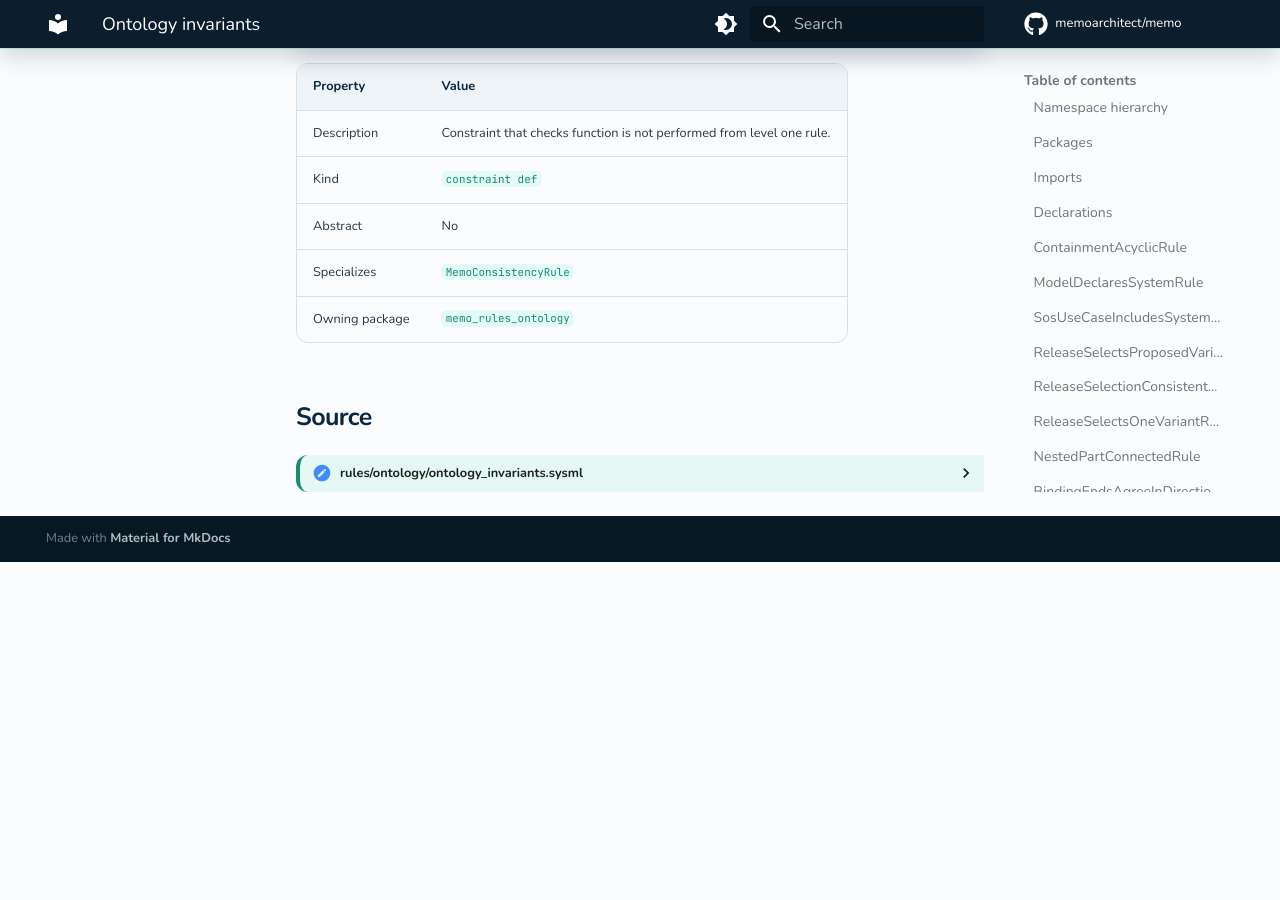
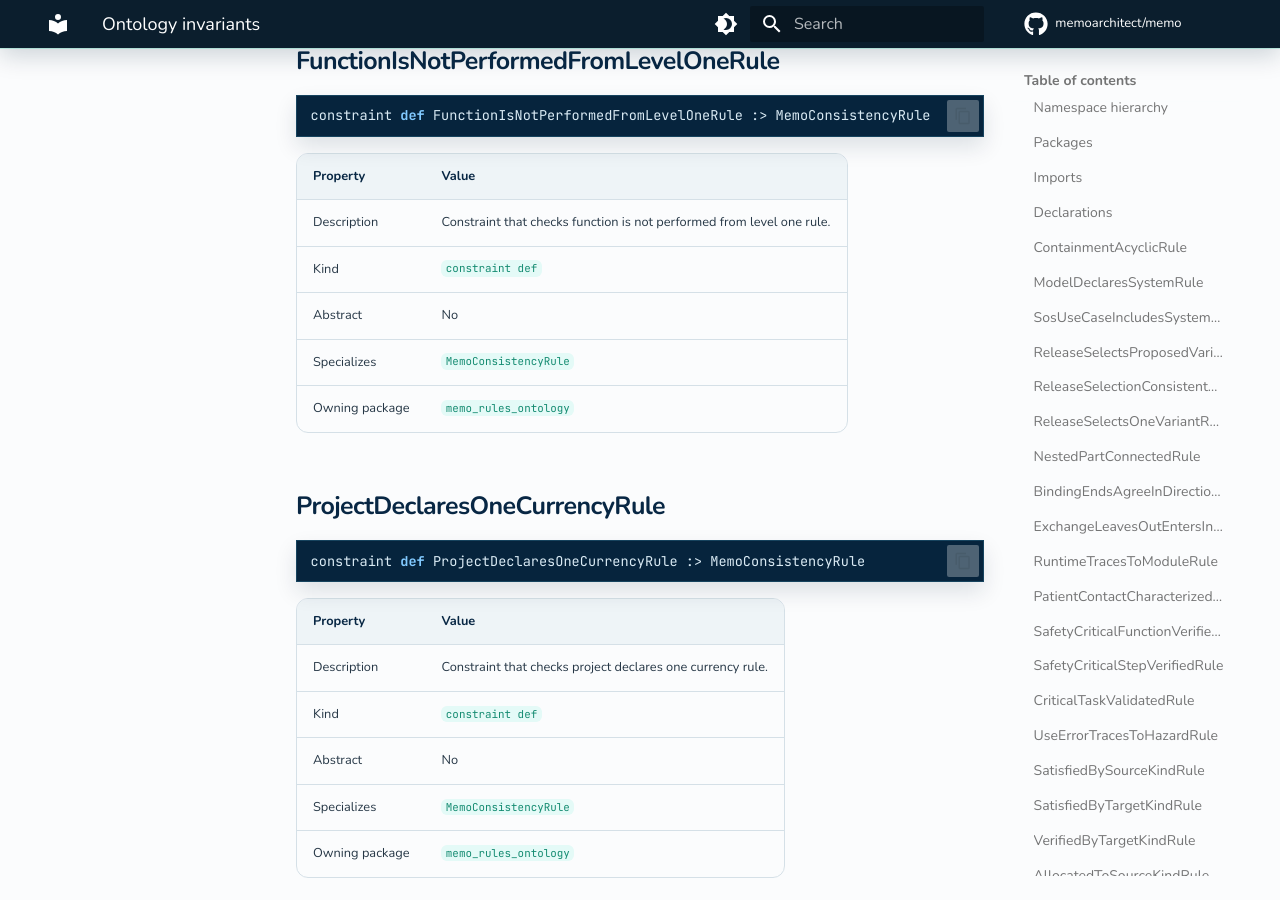
Before and after one commit to memoarchitect/memo, an MkDocs documentation site: the page built from docs/sysml-api/rules/ontology/ontology_invariants.md, in a window 1280 px wide and 900 px high, scrolled down 25198 px. Built offline with MkDocs 1.6.1 and Material for MkDocs 9.7.7, drawn with Linux system fonts in a browser that asks for light colours; comment, search, counter and statistics services are not loaded; before the commit the page ends 25760 px from its top, so only the background shows below that; some of the changed text lies outside the part shown.

Commit message:
Rule CR-ONT-098: a project declares one currency
Co-Authored-By: Claude Opus 5.5 <noreply@anthropic.com>

````diff
--- a/docs/sysml-api/rules/ontology/ontology_invariants.md
+++ b/docs/sysml-api/rules/ontology/ontology_invariants.md
@@ -80,6 +80,7 @@
 | [`RealizerOfLevelOneStepIsLevelTwoRule`](#realizeroflevelonestepisleveltworule) | `constraint def` | Constraint that checks realizer of level one step is level two rule. | `MemoConsistencyRule` |
 | [`InternalSystemActivityPerformsAFunctionRule`](#internalsystemactivityperformsafunctionrule) | `constraint def` | Constraint that checks internal system activity performs afunction rule. | `MemoConsistencyRule` |
 | [`FunctionIsNotPerformedFromLevelOneRule`](#functionisnotperformedfromlevelonerule) | `constraint def` | Constraint that checks function is not performed from level one rule. | `MemoConsistencyRule` |
+| [`ProjectDeclaresOneCurrencyRule`](#projectdeclaresonecurrencyrule) | `constraint def` | Constraint that checks project declares one currency rule. | `MemoConsistencyRule` |
 
 ## ContainmentAcyclicRule
 
@@ -735,6 +736,21 @@ constraint def FunctionIsNotPerformedFromLevelOneRule :> MemoConsistencyRule
 | Property | Value |
 | --- | --- |
 | Description | Constraint that checks function is not performed from level one rule. |
+| Kind | `constraint def` |
+| Abstract | No |
+| Specializes | `MemoConsistencyRule` |
+| Owning package | `memo_rules_ontology` |
+
+
+## ProjectDeclaresOneCurrencyRule
+
+```sysml
+constraint def ProjectDeclaresOneCurrencyRule :> MemoConsistencyRule
+```
+
+| Property | Value |
+| --- | --- |
+| Description | Constraint that checks project declares one currency rule. |
 | Kind | `constraint def` |
 | Abstract | No |
 | Specializes | `MemoConsistencyRule` |
@@ -1495,6 +1510,17 @@ constraint def FunctionIsNotPerformedFromLevelOneRule :> MemoConsistencyRule
             attribute predicateExpression = "upstream(performs)->forAll(not(conformsTo(OperativeAction) and (upstream(composes)->exists(conformsTo(OperationalWorkflow) and downstream(realizesUseCase)->exists(downstream(hasSubject)->exists(conformsTo(OperationalEntity)))) or upstream(performs)->exists(upstream(composes)->exists(conformsTo(OperationalWorkflow) and downstream(realizesUseCase)->exists(downstream(hasSubject)->exists(conformsTo(OperationalEntity))))) or upstream(composes)->exists(upstream(performs)->exists(upstream(composes)->exists(conformsTo(OperationalWorkflow) and downstream(realizesUseCase)->exists(downstream(hasSubject)->exists(conformsTo(OperationalEntity)))))))))";
             constraint { true }
         }
+        constraint def ProjectDeclaresOneCurrencyRule :> MemoConsistencyRule {
+            @MemoIdentity { :>> providedId = "CR-ONT-098"; }
+            attribute tailoring = RuleTailoringKind::invariant;
+            attribute domain = RuleDomainKind::modelling;
+            attribute obligation = RuleObligationKind::recommended;
+            attribute appliesTo = "Model";
+            attribute severity = RuleSeverityKind::error;
+            attribute rationaleText = "A project states every amount in one currency, declared once as a currency unit. No conversion between currencies is modelled, so two currency units make every sum across them meaningless.";
+            attribute predicateExpression = "allOfKind('CurrencyUnit')->size() <= 1";
+            constraint { true }
+        }
     }
 
     ```
````
Also changed, not shown: other parts of docs/sysml-api/rules/ontology/ontology_invariants.md (+3 -4 lines), docs/sysml-api/constraints.md (+1 -0 lines), docs/sysml-api/hierarchy.md (+1 -1 lines), 1 other file.
